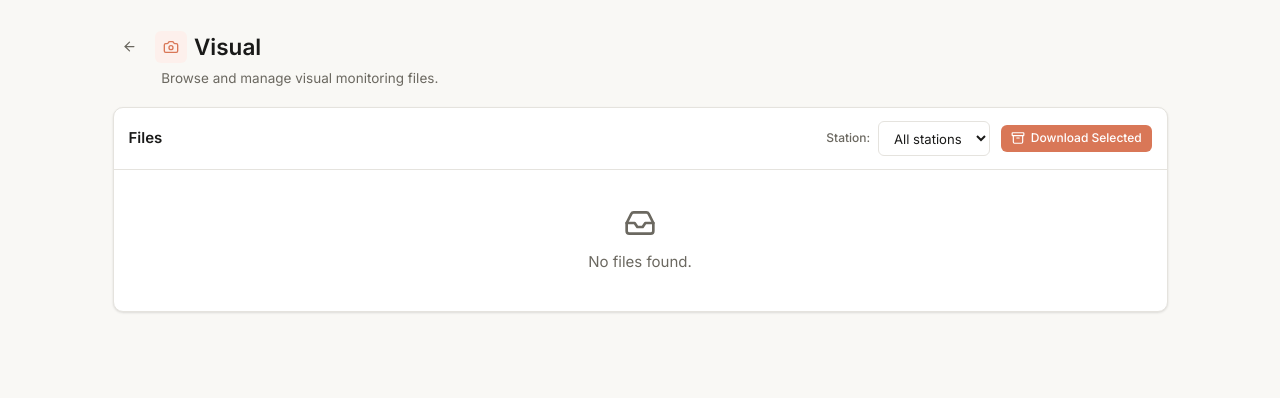
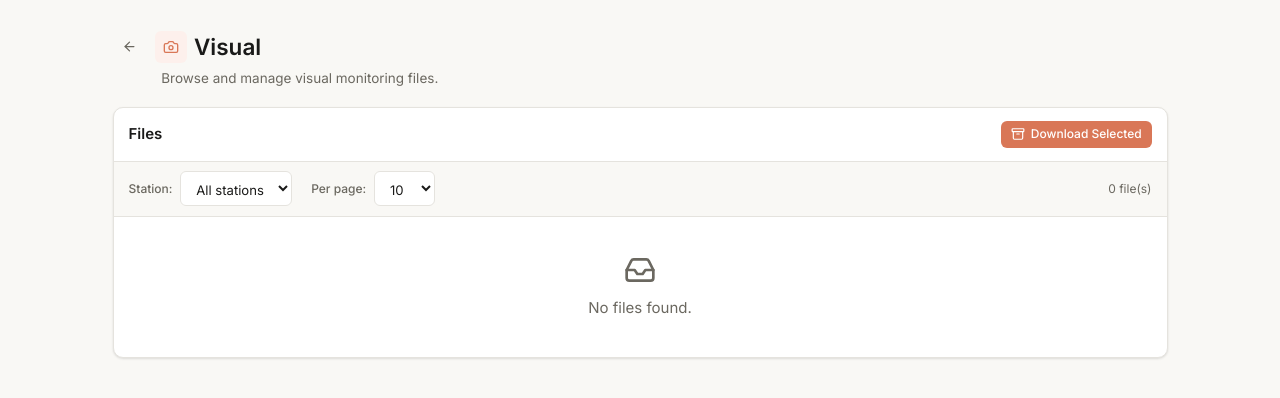
Before and after one commit to martanto/let-me-sync, a FastAPI app: page /files/visual in a window 1280 px wide. Shown: the part 57-455 px from the top of the page. Run offline with FastAPI, Linux system fonts and the light colour scheme; the visitor is signed in with stand-in values (Sample User, id 1); parts of the project's set-up code (start-up, migrations or seed data) failed here and were passed over.

Commit message:
Add station filtering and pagination

```diff
--- a/server/routes/files.py
+++ b/server/routes/files.py
@@ -39,14 +39,31 @@ async def index(request: Request, db: Session = Depends(get_db)):
 
 
 @router.get("/files/{data_type}", response_class=HTMLResponse)
-async def files_page(request: Request, data_type: str, station: str = None, db: Session = Depends(get_db)):
+async def files_page(
+    request: Request,
+    data_type: str,
+    station: str = None,
+    page: int = 1,
+    limit: int = 10,
+    db: Session = Depends(get_db),
+):
     if data_type not in DATA_TYPES:
         raise HTTPException(status_code=404, detail="Unknown data type")
     user = request.session.get("user")
     query = db.query(DataFile).filter(DataFile.data_type == data_type)
     if station:
         query = query.filter(DataFile.station == station)
-    files = query.order_by(DataFile.uploaded_at.desc()).all()
+    query = query.order_by(DataFile.uploaded_at.desc())
+    total = query.count()
+    page = max(1, page)
+    if limit <= 0:
+        files = query.all()
+        total_pages = 1
+        page = 1
+    else:
+        total_pages = max(1, (total + limit - 1) // limit)
+        page = min(page, total_pages)
+        files = query.offset((page - 1) * limit).limit(limit).all()
     stations_in_db = [
         r[0] for r in db.query(DataFile.station).filter(DataFile.data_type == data_type).distinct().all()
     ]
@@ -62,6 +79,10 @@ async def files_page(request: Request, data_type: str, station: str = None, db:
         "selected_station": station,
         "human_readable_size": human_readable_size,
         "flash": flash,
+        "page": page,
+        "limit": limit,
+        "total": total,
+        "total_pages": total_pages,
     })
 
 
--- a/server/static/style.css
+++ b/server/static/style.css
@@ -177,6 +177,24 @@ tr:hover td { background: var(--bg); }
 .btn-ghost:hover { color: var(--text); background: var(--bg); }
 .btn-sm { padding: .3rem .65rem; font-size: .8rem; }
 
+/* ── Table filters ───────────────────────────────────────────────────────── */
+.table-filters {
+  display: flex; align-items: center; gap: .5rem; flex-wrap: wrap;
+  padding: .625rem 1rem; border-bottom: 1px solid var(--border);
+  background: var(--bg);
+}
+.files-count { margin-left: auto; font-size: .8rem; color: var(--text-muted); }
+
+/* ── Pagination ──────────────────────────────────────────────────────────── */
+.pagination-disabled { opacity: .4; cursor: default; pointer-events: none; }
+nav.pagination {
+  display: flex; align-items: center; gap: .5rem;
+  padding: .5rem 1rem;
+}
+nav.pagination-top { border-bottom: 1px solid var(--border); }
+nav.pagination-bottom { border-top: 1px solid var(--border); }
+.pagination-info { font-size: .85rem; color: var(--text-muted); margin: 0 auto; }
+
 /* ── Forms ───────────────────────────────────────────────────────────────── */
 .form-group { display: flex; flex-direction: column; gap: .375rem; }
 label { font-size: .875rem; font-weight: 500; }
--- a/server/templates/files.html
+++ b/server/templates/files.html
@@ -19,7 +19,15 @@
 <div class="table-card">
   <div class="table-toolbar">
     <h2>Files</h2>
-    <form class="filter-bar" method="get" action="/files/{{ data_type }}">
+    <div style="margin-left:auto;">
+      <button id="download-zip-btn" class="btn btn-primary btn-sm" disabled onclick="downloadSelected()">
+        <i data-lucide="archive" style="width:14px;height:14px;"></i> Download Selected
+      </button>
+    </div>
+  </div>
+
+  <div class="table-filters">
+    <form class="filter-bar" method="get" action="/files/{{ data_type }}" id="filter-form">
       <label>Station:</label>
       <select name="station" onchange="this.form.submit()">
         <option value="">All stations</option>
@@ -27,18 +35,40 @@
         <option value="{{ s }}" {% if selected_station == s %}selected{% endif %}>{{ s }}</option>
         {% endfor %}
       </select>
-      {% if selected_station %}
-      <a href="/files/{{ data_type }}" class="btn btn-ghost btn-sm">Clear</a>
-      {% endif %}
+      <label style="margin-left:.75rem;">Per page:</label>
+      <select name="limit" onchange="this.form.submit()">
+        {% for val, lbl in [(10,'10'),(25,'25'),(50,'50'),(0,'All')] %}
+        <option value="{{ val }}" {% if limit == val %}selected{% endif %}>{{ lbl }}</option>
+        {% endfor %}
+      </select>
+      <input type="hidden" name="page" value="1">
     </form>
-    <div style="margin-left:auto;">
-      <button id="download-zip-btn" class="btn btn-primary btn-sm" disabled onclick="downloadSelected()">
-        <i data-lucide="archive" style="width:14px;height:14px;"></i> Download Selected
-      </button>
-    </div>
+    <span class="files-count">{{ total }} file(s){% if limit > 0 and total_pages > 1 %} — showing {{ files|length }}{% endif %}</span>
   </div>
 
+  {% set show_pagination = total_pages > 1 %}
+  {% set base_qs = "station=" ~ (selected_station or "") ~ "&limit=" ~ limit %}
+
+  {% macro pagination(pos) %}
+  {% if show_pagination %}
+  <nav class="pagination pagination-{{ pos }}">
+    {% if page > 1 %}
+    <a href="/files/{{ data_type }}?{{ base_qs }}&page={{ page - 1 }}" class="btn btn-ghost btn-sm"><i data-lucide="chevron-left" style="width:14px;height:14px;"></i> Prev</a>
+    {% else %}
+    <span class="btn btn-ghost btn-sm pagination-disabled"><i data-lucide="chevron-left" style="width:14px;height:14px;"></i> Prev</span>
+    {% endif %}
+    <span class="pagination-info">Page {{ page }} of {{ total_pages }}</span>
+    {% if page < total_pages %}
+    <a href="/files/{{ data_type }}?{{ base_qs }}&page={{ page + 1 }}" class="btn btn-ghost btn-sm">Next <i data-lucide="chevron-right" style="width:14px;height:14px;"></i></a>
+    {% else %}
+    <span class="btn btn-ghost btn-sm pagination-disabled">Next <i data-lucide="chevron-right" style="width:14px;height:14px;"></i></span>
+    {% endif %}
+  </nav>
+  {% endif %}
+  {% endmacro %}
+
   {% if files %}
+  {{ pagination('top') }}
   <table>
     <thead>
       <tr>
@@ -75,6 +105,7 @@
       {% endfor %}
     </tbody>
   </table>
+  {{ pagination('bottom') }}
   {% else %}
   <div style="padding:2.5rem;text-align:center;color:var(--text-muted);">
     <i data-lucide="inbox" style="width:32px;height:32px;margin-bottom:.5rem;display:block;margin:0 auto .75rem;"></i>
```
